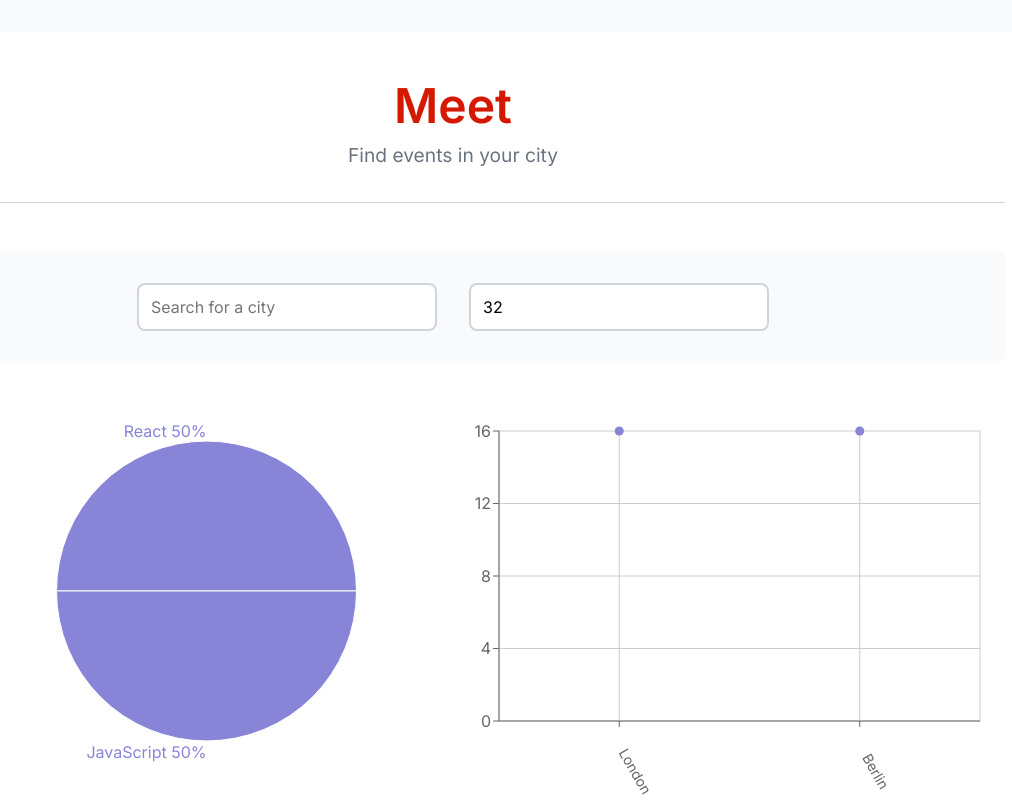
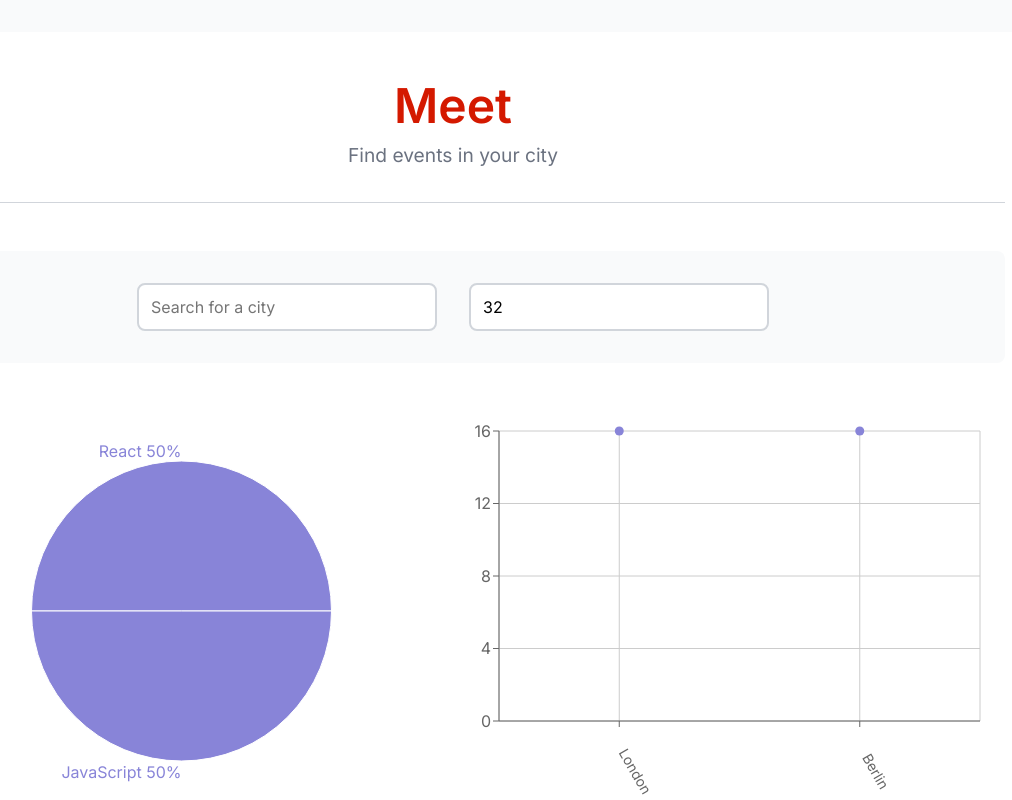
Before and after one commit to active-ugly-jumpers/meet, a React (Vite) app: page / in a window 1280 px wide. Shown: the top 800 px of the page, without its empty margins (187-1199 px from the left). Built offline with nearby package versions, Linux system fonts and the light colour scheme.

Commit message:
Fix pie chart margins

```diff
--- a/src/components/EventGenresChart.jsx
+++ b/src/components/EventGenresChart.jsx
@@ -36,9 +36,7 @@ const EventGenresChart = ({ events }) => {
 
     return (
         <ResponsiveContainer width="99%" height={400}>
-            <PieChart margin={{
-                top: 20, right: 20, bottom: 60, left: 100,
-            }}>
+            <PieChart margin={{ top: 20, right: 50, bottom: 20, left: 80 }}>
                 <Pie
                     data={data}
                     dataKey="value"
```
